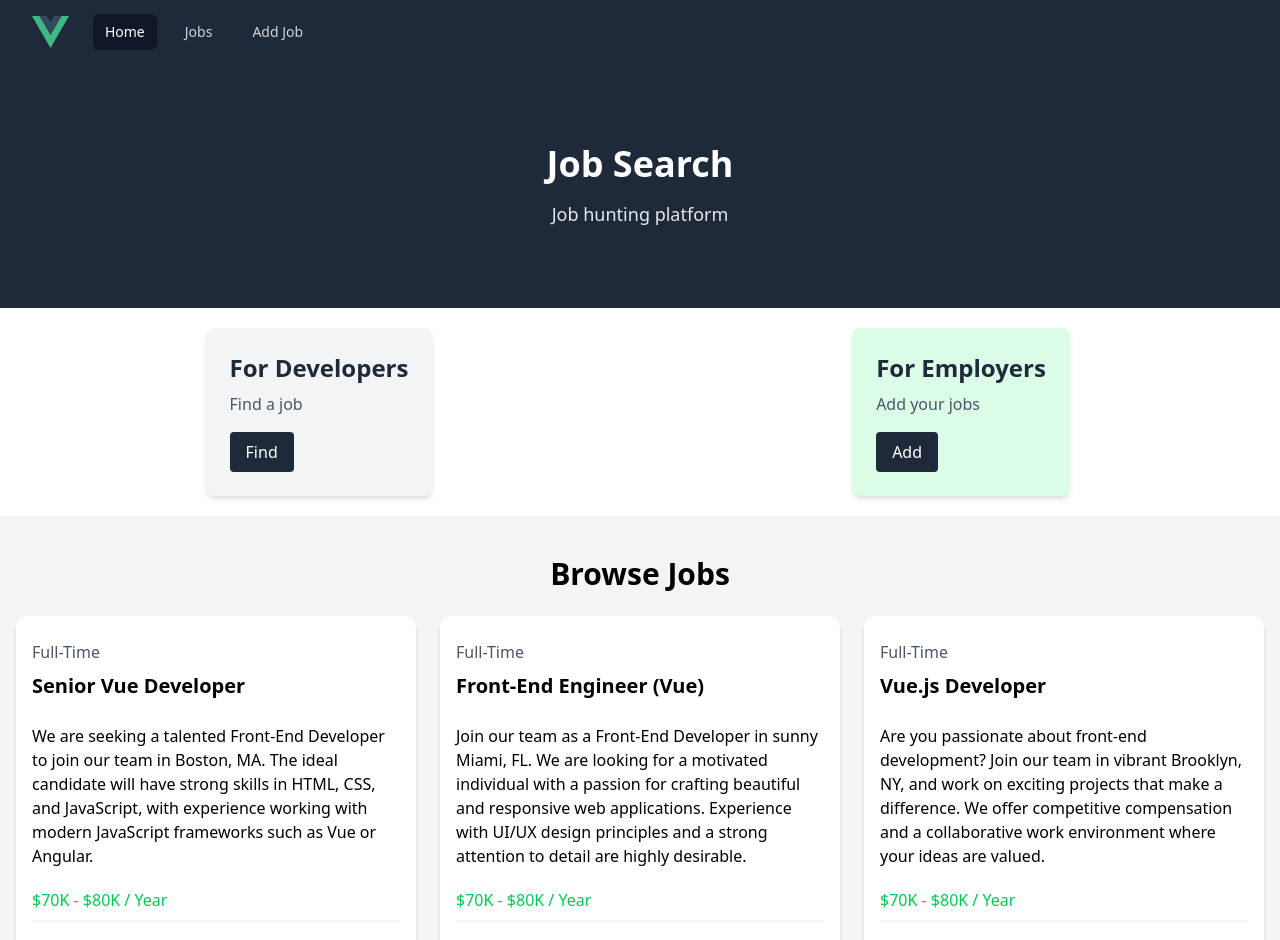
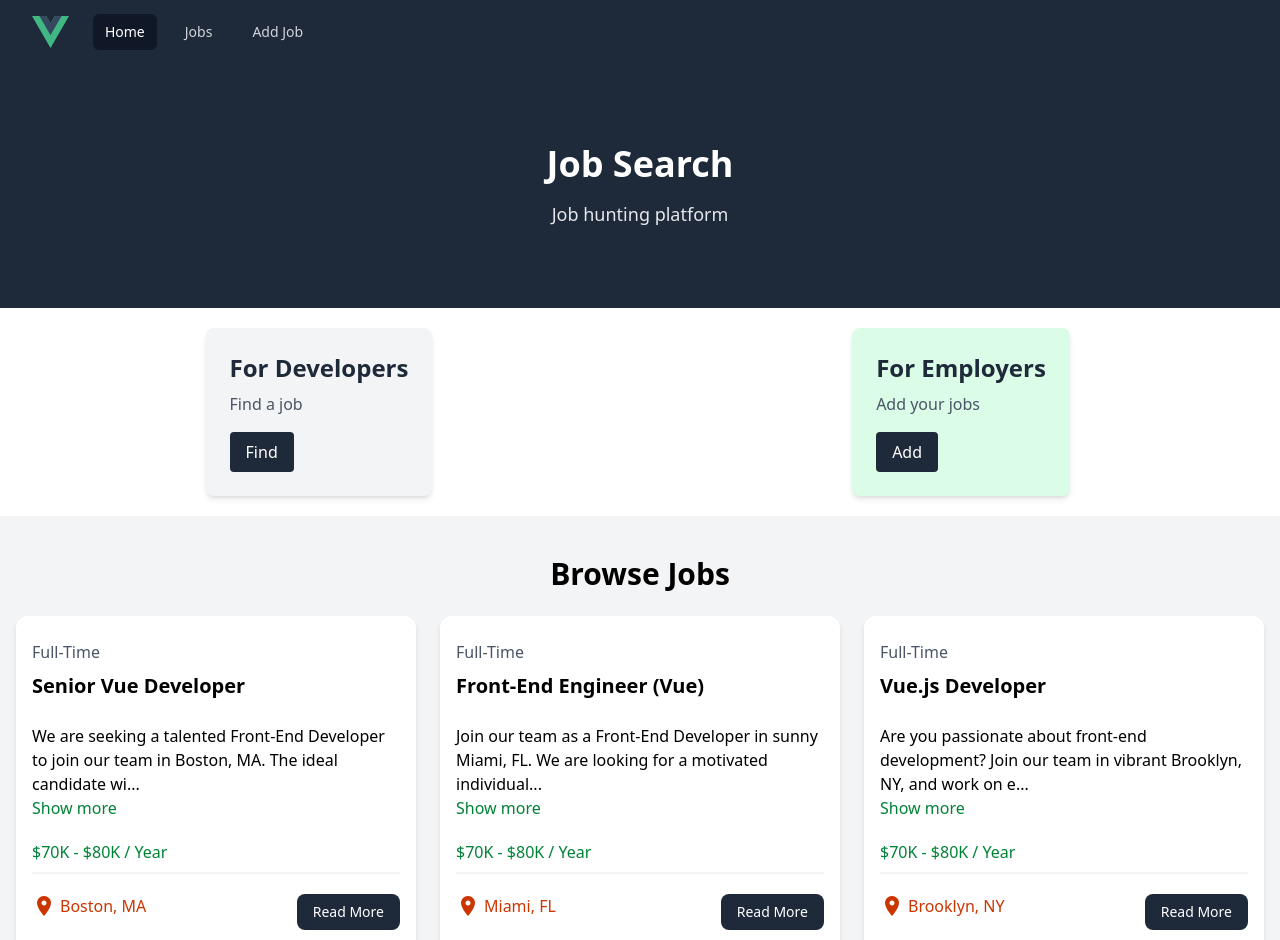
Before and after one commit to sharkgrin1/vue-js-learn, a Vue app: page / in a window 1280 px wide. Shown: the top 940 px of the page. Built offline with nearby package versions, Linux system fonts and the light colour scheme.

Commit message:
dynamic job descriptions

```diff
--- a/package.json
+++ b/package.json
@@ -10,6 +10,7 @@
   },
   "dependencies": {
     "@tailwindcss/vite": "^4.1.3",
+    "material-icons": "^1.13.14",
     "vue": "^3.5.13"
   },
   "devDependencies": {
--- a/src/components/JobListing.vue
+++ b/src/components/JobListing.vue
@@ -1,35 +1,47 @@
 <script setup>
-defineProps({
-  job: {
-    type: Object,
-  }
+import {computed, ref} from "vue";
+
+const props = defineProps({
+  job: Object
 });
+
+const fullDescriptionToggle = ref(false);
+
+const dynamicJobDescription = computed(() => {
+  const description = props.job.description;
+  return fullDescriptionToggle.value ? description : description.substring(0, 100) + '...';
+});
+
+const changeDescriptionSize = () => {
+  fullDescriptionToggle.value = !fullDescriptionToggle.value;
+}
 </script>
 
 <template>
   <div class="bg-white rounded-xl shadow-md relative">
     <div class="p-4">
       <div class="mb-6">
-        <div class="text-gray-600 my-2">{{job.type}}</div>
-        <h3 class="text-xl font-bold">{{job.title}}</h3>
+        <div class="text-gray-600 my-2">{{ job.type }}</div>
+        <h3 class="text-xl font-bold">{{ job.title }}</h3>
       </div>
 
       <div class="mb-5">
-        {{job.description}}
+        <div>{{ dynamicJobDescription }}</div>
+        <button @click="changeDescriptionSize()" class="text-green-700 hover:text-green-500">{{fullDescriptionToggle? 'Show less' : 'Show more'}}</button>
       </div>
 
-      <h3 class="text-green-500 mb-2">{{job.salary}} / Year</h3>
+      <h3 class="text-green-700 mb-2">{{ job.salary }} / Year</h3>
 
       <div class="border border-gray-100 mb-5"></div>
 
       <div class="flex flex-col lg:flex-row justify-between mb-4">
-        <div class="text-orange-700 mb-3">
-          <i class="fa-solid fa-location-dot text-lg"></i>
-          {{job.location}}
+        <div class="text-orange-700 mb-3 flex items-center">
+          <span class="material-icons">location_on</span>
+          <span class="ml-1">{{ job.location }}</span>
         </div>
         <a
             :href="`/jobs/${job.id}`"
-            class="h-[36px] bg-green-500 hover:bg-green-600 text-white px-4 py-2 rounded-lg text-center text-sm"
+            class="h-[36px] bg-gray-800 text-white rounded hover:bg-gray-500 transition px-4 py-2 rounded-lg text-center text-sm"
         >
           Read More
         </a>
--- a/src/main.js
+++ b/src/main.js
@@ -1,6 +1,6 @@
 import './assets/main.css'
-
-import { createApp } from 'vue'
+import 'material-icons/iconfont/material-icons.css';
+import {createApp} from 'vue'
 import App from "@/App.vue";
 
 createApp(App).mount('#app')
```
Also changed, not shown: 1 other file (tests, documents, lock files or other folders).
